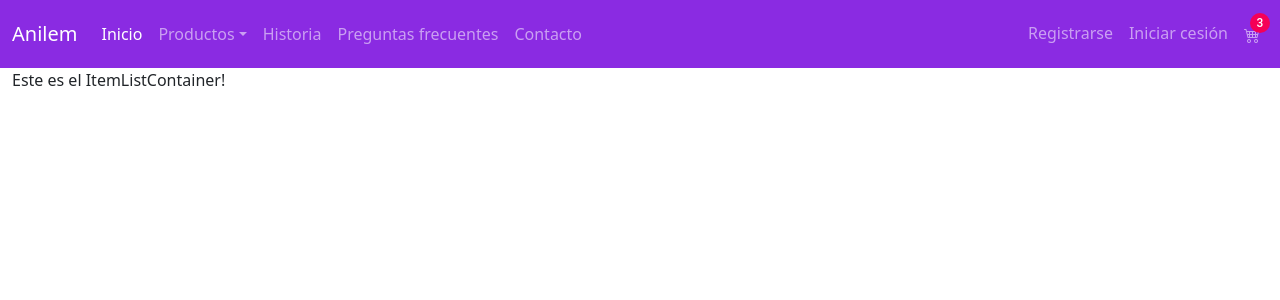
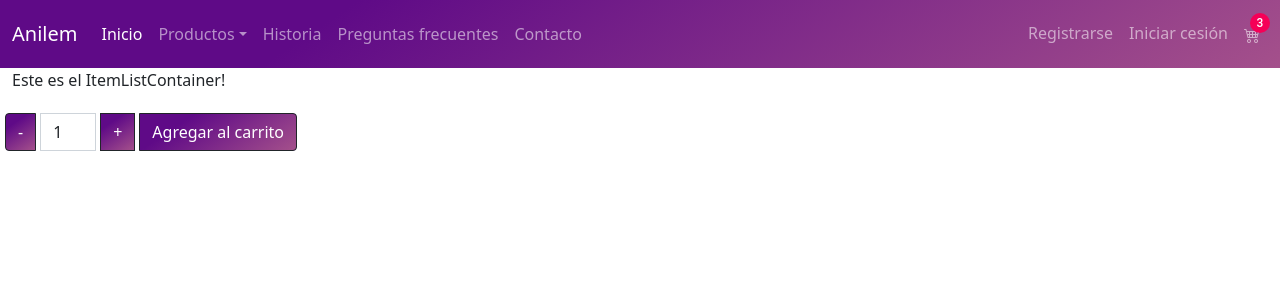
Before and after one commit to chiara5086/anilem, a React (Create React App) app: page / in a window 1280 px wide. Shown: the top 300 px of the page. Built offline with nearby package versions, Linux system fonts and the light colour scheme.

Commit message:
commit clase 5 ItemCount

```diff
--- a/src/App.js
+++ b/src/App.js
@@ -1,6 +1,6 @@
 import './App.css';
+import Navbar from './components/Navbar'
 import ItemListContainer from './components/ItemListContainer';
-import Navbar from './components/Navbar'
 
 function App() {
   return (
--- /dev/null
+++ b/src/components/ItemCount.js
@@ -0,0 +1,35 @@
+import { useState } from 'react';
+import './components.css';
+import 'bootstrap/dist/css/bootstrap.min.css';
+import "bootstrap-icons/font/bootstrap-icons.css";
+
+
+const ItemCount = () => {
+    const [cantidad, setCantidad] = useState(1);
+
+const increment = () => {
+    if (cantidad<5) setCantidad(cantidad+1);
+}
+const decrease = () => {
+    if (cantidad>1) setCantidad(cantidad-1);
+}
+const mensaje = () => {
+    alert(cantidad>1 ? "Ha seleccionado "+cantidad+" items.": "Ha seleccionado "+cantidad+" item.");
+}
+    return (
+    <>
+    <div className="row">
+        <div className="col-sm-3">
+            <div className="input-group">
+                <button onClick={decrease} type="button" className="btn btn-outline-dark">-</button>
+                <input type="text" name="quant[1]" className="form-control input-number" value={cantidad} min="1" max="10"/>
+                <button onClick={increment} type="button" className="btn btn-outline-dark">+</button>
+                <button onClick={mensaje} type="button" className="btn btn-outline-dark">Agregar al carrito</button>
+            </div>
+        </div>
+    </div>
+    </>
+    )
+}
+
+export default ItemCount;
--- a/src/components/ItemListContainer.js
+++ b/src/components/ItemListContainer.js
@@ -1,9 +1,11 @@
 import "bootstrap-icons/font/bootstrap-icons.css";
+import ItemCount from './ItemCount';
 
 const ItemListContainer = ({greeting}) => {
     return (
      <>
         <p className="container row align-items-start">{greeting}</p>
+        <ItemCount/>
      </>
     );
     }
--- a/src/components/components.css
+++ b/src/components/components.css
@@ -3,5 +3,17 @@
     padding-top: 5px;
     }
 .fondomenu {
-    background-color: blueviolet;
+    background-color: #a4508b;
+    background-image: linear-gradient(326deg, #a4508b 0%, #5f0a87 74%);
 }
+
+.btn.btn-outline-dark{
+    margin: 5px;
+    background-color: #5f0a87;
+    background-image: linear-gradient(326deg, #a4508b 0%, #5f0a87 74%);
+    color: #fff;
+}
+
+.form-control{
+    margin: 5px;
+}
```
